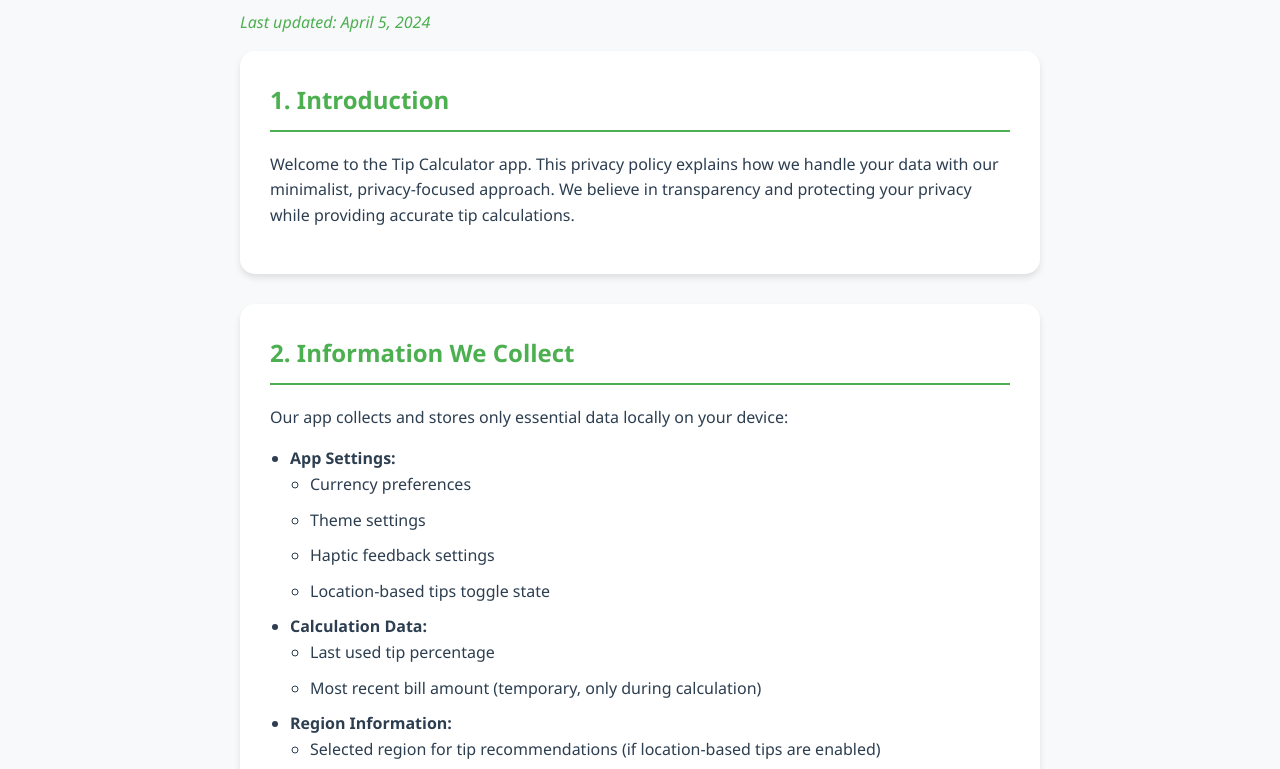
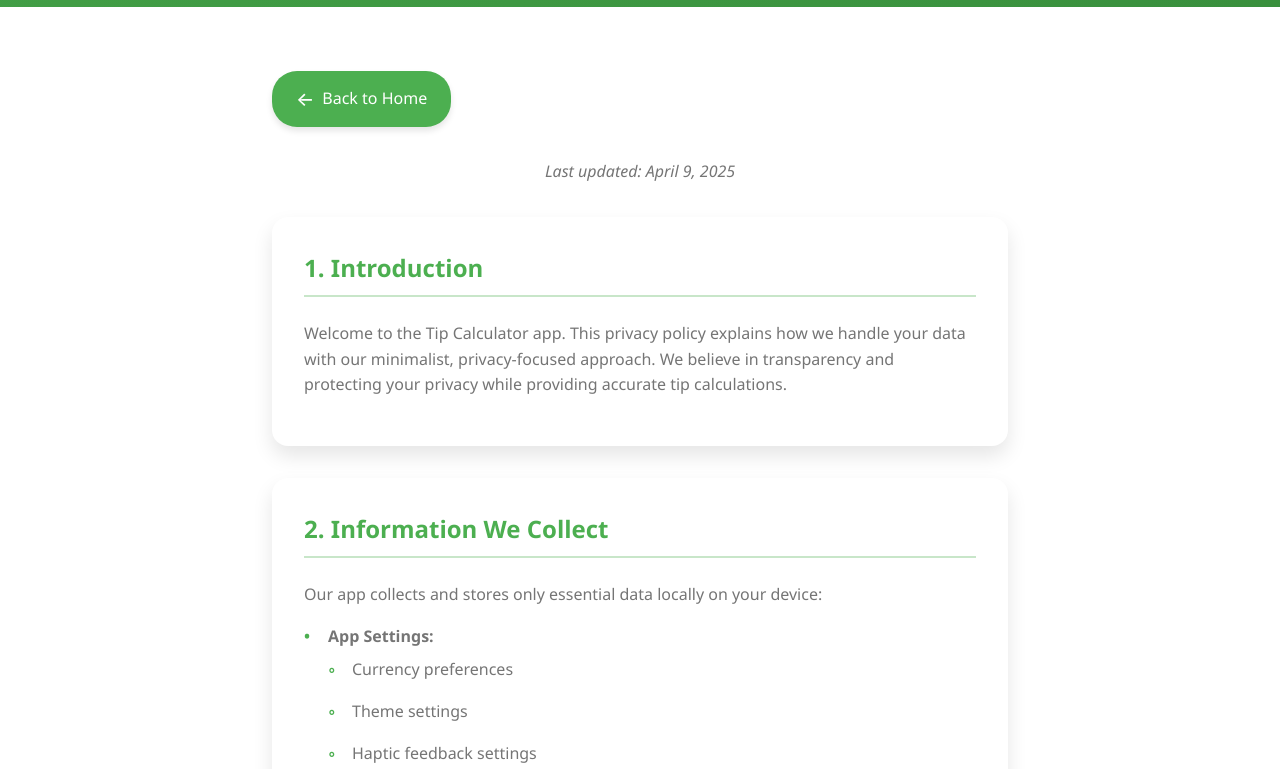
Before and after one commit to ron54317/ron54317.github.io, a plain HTML site: page privacy-policy.html in a window 1280 px wide. Shown: the part 214-983 px from the top of the page. Drawn offline with Linux system fonts and the light colour scheme.

Commit message:
Update privacy-policy.html

```diff
--- a/privacy-policy.html
+++ b/privacy-policy.html
@@ -7,89 +7,229 @@
     <style>
         :root {
             --primary-color: #4CAF50;
-            --primary-dark: #45a049;
-            --background: #f8f9fa;
-            --text: #2c3e50;
+            --primary-dark: #388E3C;
+            --primary-light: #C8E6C9;
+            --accent-color: #FF9800;
+            --background: #FFFFFF;
+            --card-bg: #FFFFFF;
+            --text-primary: #212121;
+            --text-secondary: #757575;
             --shadow: 0 4px 6px rgba(0, 0, 0, 0.1);
+            --transition: all 0.3s ease;
+            --card-shadow: 0 10px 20px rgba(0, 0, 0, 0.1);
+            --hover-shadow: 0 15px 30px rgba(0, 0, 0, 0.15);
+        }
+
+        @media (prefers-color-scheme: dark) {
+            :root {
+                --background: #121212;
+                --card-bg: #1E1E1E;
+                --primary-color: #66BB6A;
+                --primary-dark: #43A047;
+                --primary-light: #1E332E;
+                --text-primary: #E0E0E0;
+                --text-secondary: #B0B0B0;
+                --shadow: 0 4px 6px rgba(0, 0, 0, 0.3);
+                --card-shadow: 0 8px 16px rgba(0, 0, 0, 0.4);
+                --hover-shadow: 0 12px 24px rgba(0, 0, 0, 0.5);
+            }
+        }
+
+        * {
+            margin: 0;
+            padding: 0;
+            box-sizing: border-box;
         }
 
         body {
-            font-family: 'Segoe UI', Arial, sans-serif;
+            font-family: 'Segoe UI', system-ui, -apple-system, sans-serif;
             line-height: 1.6;
-            margin: 0;
-            padding: 0;
-            color: var(--text);
-            background-color: var(--background);
+            color: var(--text-primary);
+            background: var(--background);
+            min-height: 100vh;
+            padding: 1rem;
         }
 
         .container {
             max-width: 800px;
             margin: 0 auto;
-            padding: 40px 20px;
+            padding: 2rem;
         }
 
-        h1, h2 {
-            color: var(--primary-color);
+        .header {
+            background: linear-gradient(135deg, var(--primary-color), var(--primary-dark));
+            color: white;
+            padding: 4rem 2rem;
+            text-align: center;
+            position: relative;
+            overflow: hidden;
+            animation: gradientMove 15s ease infinite;
+            background-size: 200% 200%;
+            margin: -1rem -1rem 2rem -1rem;
+        }
+
+        @keyframes gradientMove {
+            0% { background-position: 0% 50%; }
+            50% { background-position: 100% 50%; }
+            100% { background-position: 0% 50%; }
+        }
+
+        .header h1 {
+            font-size: 3rem;
+            margin-bottom: 1rem;
+            animation: floatIn 1.5s ease;
+        }
+
+        @keyframes floatIn {
+            0% {
+                opacity: 0;
+                transform: translateY(-30px);
+            }
+            100% {
+                opacity: 1;
+                transform: translateY(0);
+            }
         }
 
         .back-button {
-            display: inline-block;
-            padding: 12px 24px;
-            margin: 20px 0;
-            background-color: var(--primary-color);
+            display: inline-flex;
+            align-items: center;
+            padding: 0.8rem 1.5rem;
+            background: var(--primary-color);
             color: white;
             text-decoration: none;
             border-radius: 25px;
-            font-weight: bold;
-            transition: all 0.3s ease;
+            font-weight: 500;
+            transition: var(--transition);
+            margin-bottom: 2rem;
             box-shadow: var(--shadow);
         }
 
         .back-button:hover {
-            background-color: var(--primary-dark);
+            background: var(--primary-dark);
             transform: translateY(-2px);
+            box-shadow: var(--hover-shadow);
+        }
+
+        .back-button::before {
+            content: "←";
+            margin-right: 0.5rem;
+            font-size: 1.2rem;
         }
 
         .section {
-            margin-bottom: 30px;
-            padding: 30px;
-            background-color: white;
-            border-radius: 15px;
-            box-shadow: var(--shadow);
-            transition: transform 0.3s ease;
+            background: var(--card-bg);
+            border-radius: 16px;
+            padding: 2rem;
+            margin-bottom: 2rem;
+            box-shadow: var(--card-shadow);
+            transition: var(--transition);
+            animation: fadeInUp 0.5s ease backwards;
         }
 
         .section:hover {
-            transform: translateY(-2px);
+            transform: translateY(-5px);
+            box-shadow: var(--hover-shadow);
+        }
+
+        @keyframes fadeInUp {
+            from {
+                opacity: 0;
+                transform: translateY(20px);
+            }
+            to {
+                opacity: 1;
+                transform: translateY(0);
+            }
         }
 
         .section h2 {
-            margin-top: 0;
-            border-bottom: 2px solid var(--primary-color);
-            padding-bottom: 10px;
-            margin-bottom: 20px;
+            color: var(--primary-color);
+            margin-bottom: 1.5rem;
+            font-size: 1.5rem;
+            border-bottom: 2px solid var(--primary-light);
+            padding-bottom: 0.5rem;
         }
 
-        ul {
-            padding-left: 20px;
+        .section p {
+            color: var(--text-secondary);
+            margin-bottom: 1rem;
         }
 
-        ul li {
-            margin-bottom: 10px;
+        .section ul {
+            list-style: none;
+            padding-left: 1.5rem;
+        }
+
+        .section ul li {
+            margin-bottom: 1rem;
+            position: relative;
+            color: var(--text-secondary);
+        }
+
+        .section ul li::before {
+            content: "•";
+            color: var(--primary-color);
+            font-weight: bold;
+            position: absolute;
+            left: -1.5rem;
+        }
+
+        .section ul li ul {
+            margin-top: 0.5rem;
+        }
+
+        .section ul li ul li::before {
+            content: "◦";
         }
 
         .update-date {
-            color: var(--primary-color);
+            color: var(--text-secondary);
             font-style: italic;
+            margin-bottom: 2rem;
+            text-align: center;
+        }
+
+        .highlight-box {
+            background: var(--primary-light);
+            border-radius: 12px;
+            padding: 1.5rem;
+            margin: 1.5rem 0;
+            border-left: 4px solid var(--primary-color);
+        }
+
+        .highlight-box p {
+            color: var(--primary-dark);
+            margin: 0;
+        }
+
+        @media (max-width: 768px) {
+            .container {
+                padding: 1rem;
+            }
+
+            .header {
+                padding: 3rem 1rem;
+            }
+
+            .header h1 {
+                font-size: 2rem;
+            }
+
+            .section {
+                padding: 1.5rem;
+            }
         }
     </style>
 </head>
 <body>
+    <div class="header">
+        <h1>Privacy Policy</h1>
+    </div>
+
     <div class="container">
-        <a href="index.html" class="back-button">← Back to Home</a>
-
-        <h1>Privacy Policy</h1>
-        <p class="update-date">Last updated: April 5, 2024</p>
+        <a href="index.html" class="back-button">Back to Home</a>
+        <p class="update-date">Last updated: April 9, 2025</p>
 
         <div class="section">
             <h2>1. Introduction</h2>
@@ -120,7 +260,9 @@
                         <li>No actual GPS or location data is collected</li>
                     </ul>
                 </li>
-                <li><strong>What We DON'T Collect:</strong>
+            </ul>
+            <div class="highlight-box">
+                <p><strong>What We DON'T Collect:</strong></p>
                 <ul>
                     <li>Personal information (name, email, phone number)</li>
                     <li>Payment information</li>
@@ -128,8 +270,7 @@
                     <li>Usage statistics</li>
                     <li>Any data that leaves your device</li>
                 </ul>
-                </li>
-            </ul>
+            </div>
         </div>
 
         <div class="section">
@@ -175,5 +316,27 @@
             <p>We will notify users of any privacy policy changes through app updates. Continued use of the app after changes constitutes acceptance of the updated policy.</p>
         </div>
     </div>
+
+    <script>
+        document.addEventListener('DOMContentLoaded', function() {
+            const sections = document.querySelectorAll('.section');
+
+            function checkReveal() {
+                sections.forEach((section, index) => {
+                    const elementTop = section.getBoundingClientRect().top;
+                    const windowHeight = window.innerHeight;
+
+                    if (elementTop < windowHeight - 100) {
+                        section.style.animationDelay = `${index * 0.1}s`;
+                        section.style.opacity = '1';
+                        section.style.transform = 'translateY(0)';
+                    }
+                });
+            }
+
+            checkReveal();
+            window.addEventListener('scroll', checkReveal);
+        });
+    </script>
 </body>
 </html>
```
Lines whose indentation alone changed are shown as unchanged.
